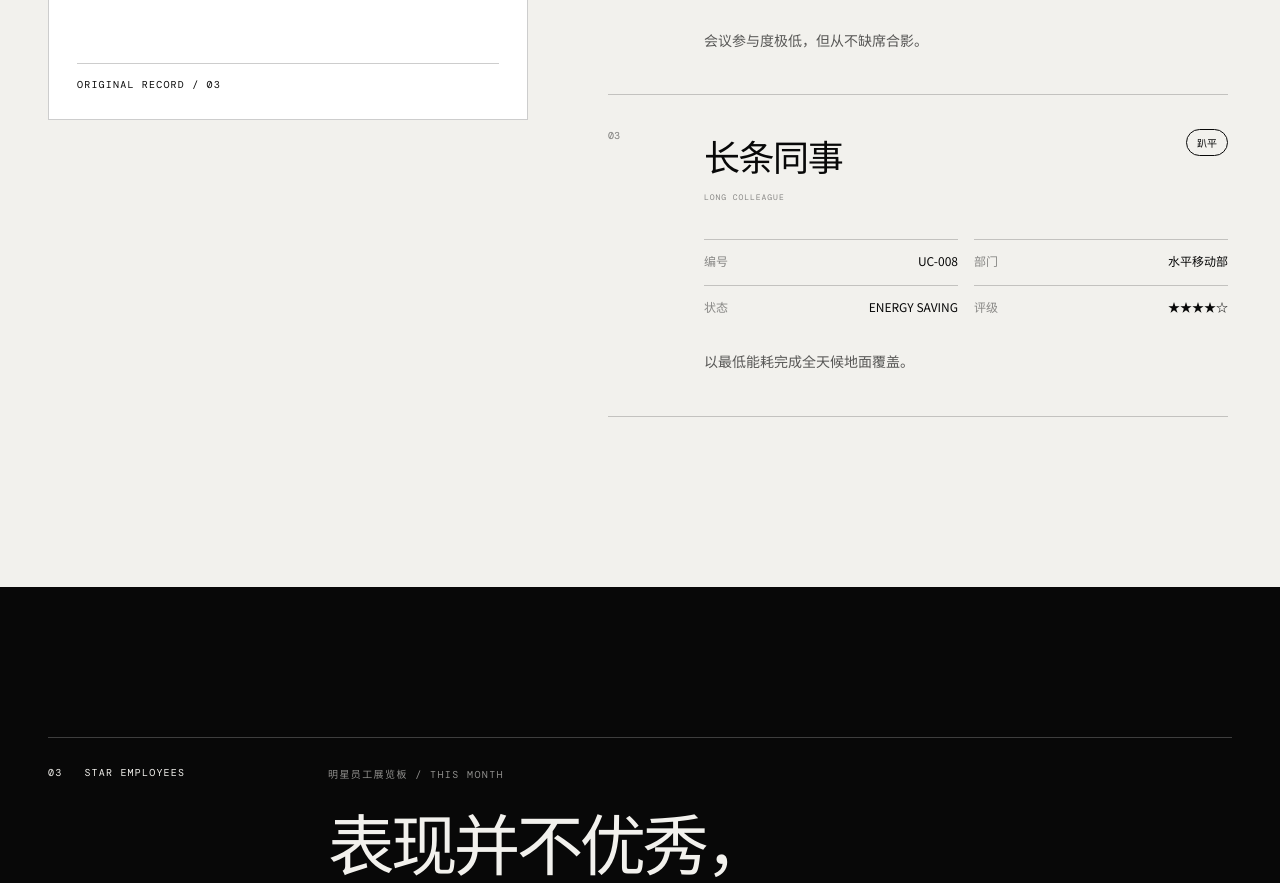
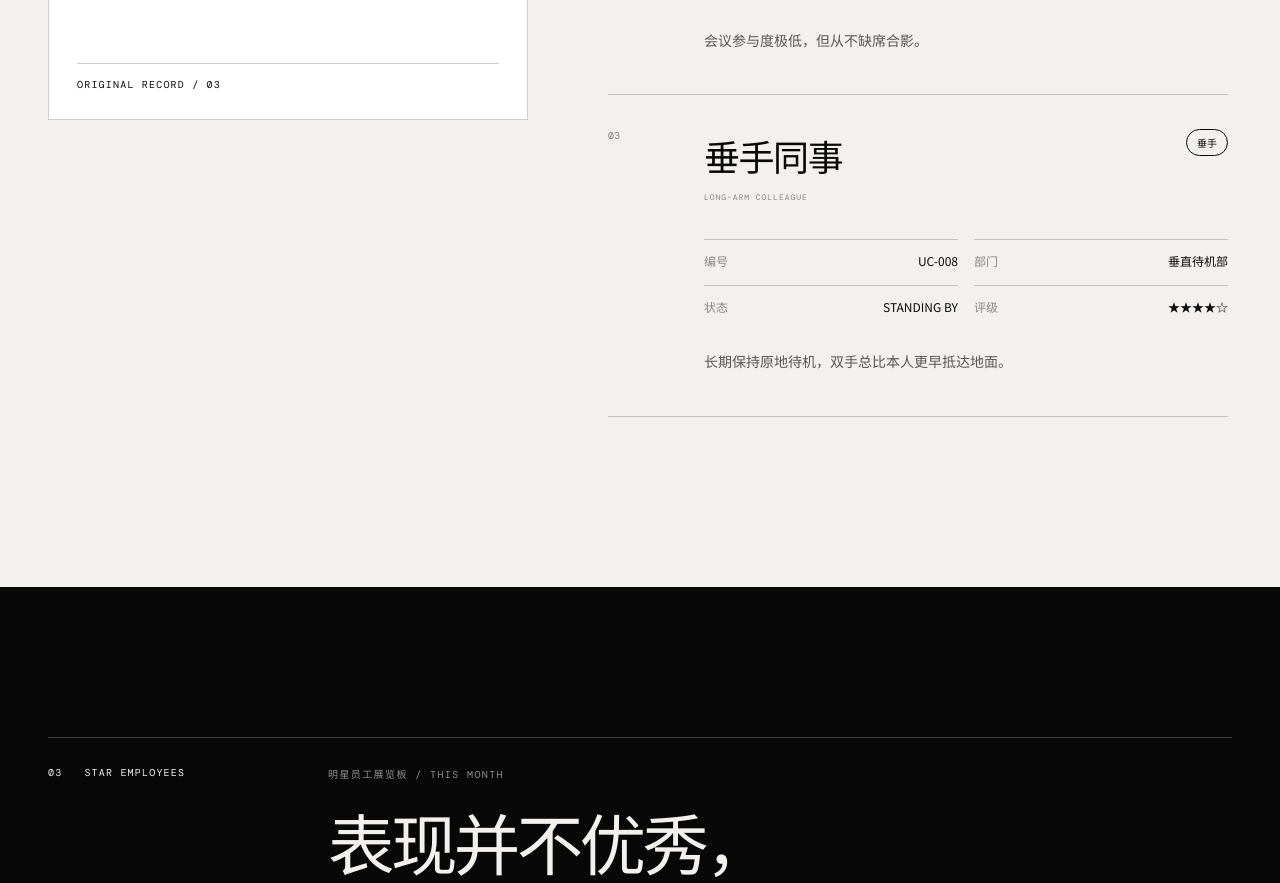
Before and after one commit to francy95-lab/logic-cat-office, a React (Vite) app: page / in a window 1280 px wide. Shown: the part 2720-3603 px from the top of the page. Built offline with nearby package versions, Linux system fonts and the light colour scheme; a web font is replaced by a local one.

Commit message:
Update UC-008 long-arm colleague profile

```diff
--- a/src/main.jsx
+++ b/src/main.jsx
@@ -13,7 +13,7 @@ const navItems = [
 const archiveCards = [
   { id: 'UC-021', name: '黑三角', en: 'BLACK TRIANGLE', dept: '夜间巡逻部', status: '在岗', note: '擅长在凌晨三点制造无法解释的声响。', mood: 'HIGHLY SUSPICIOUS', image: '/assets/employee-archive.jpg' },
   { id: 'UC-014', name: '空气主管', en: 'AIR DIRECTOR', dept: '战略发呆部', status: '远程', note: '会议参与度极低，但从不缺席合影。', mood: 'OFFLINE', image: '/assets/空气主管.jpg' },
-  { id: 'UC-008', name: '长条同事', en: 'LONG COLLEAGUE', dept: '水平移动部', status: '趴平', note: '以最低能耗完成全天候地面覆盖。', mood: 'ENERGY SAVING', image: '/assets/长条同事.jpg' },
+  { id: 'UC-008', name: '垂手同事', en: 'LONG-ARM COLLEAGUE', dept: '垂直待机部', status: '垂手', note: '长期保持原地待机，双手总比本人更早抵达地面。', mood: 'STANDING BY', image: '/assets/长条同事.jpg' },
 ];
 
 const randomEmployees = [
```
